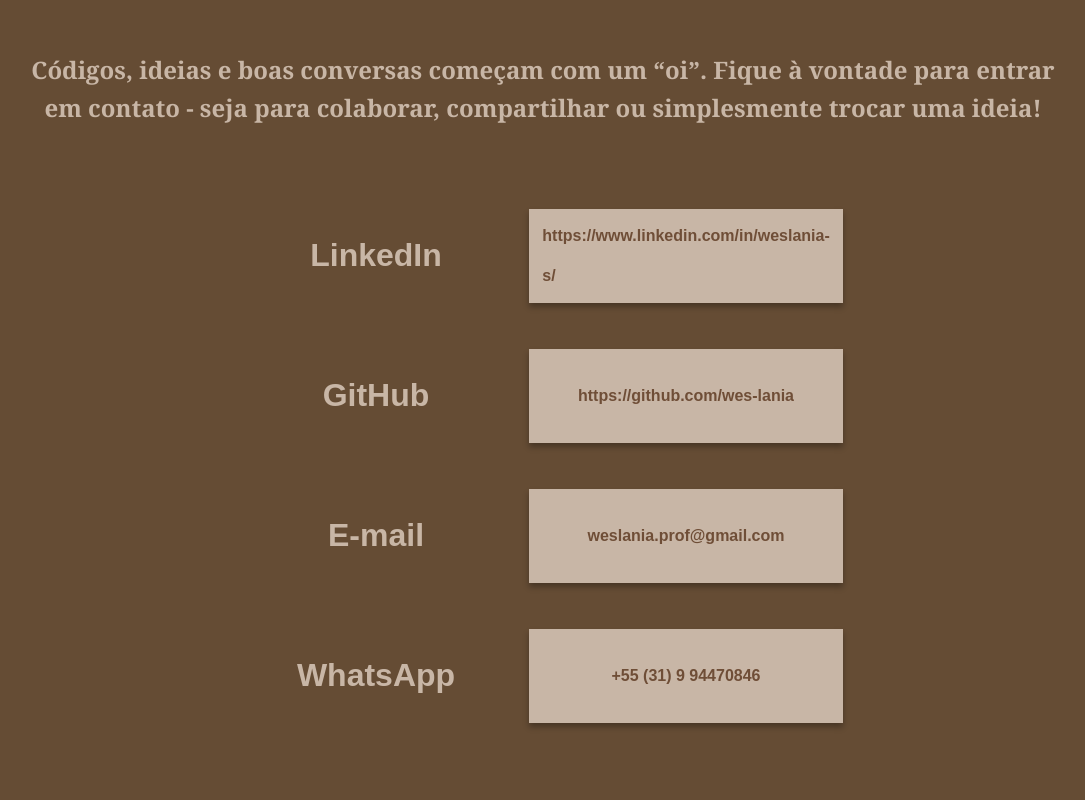
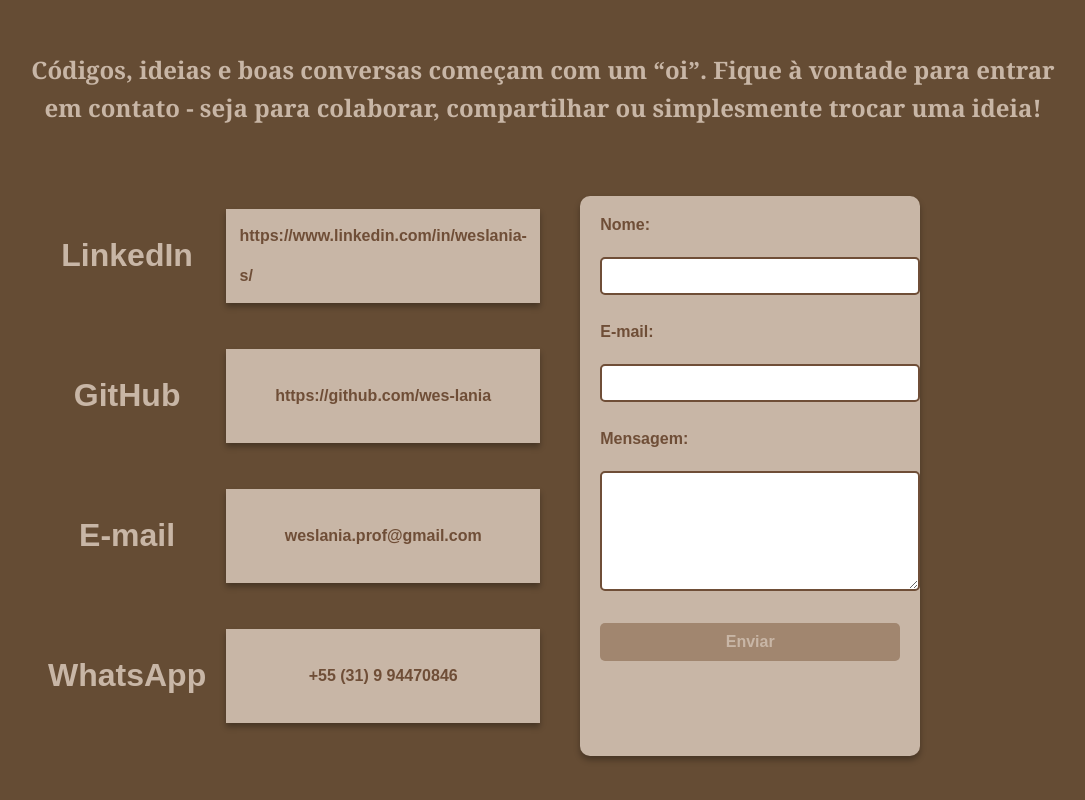
Before and after one commit to wes-lania/portfolio, a plain HTML site: page index.html in a window 1280 px wide. Shown: the part 2757-3557 px from the top of the page, without its empty margins (72-1157 px from the left). Drawn offline with Linux system fonts and the light colour scheme.

Commit message:
Inserido requisito de formulário

```diff
--- a/index.html
+++ b/index.html
@@ -133,6 +133,7 @@
         Fique à vontade para entrar em contato - seja para colaborar, compartilhar ou simplesmente trocar uma ideia!</h1>
       </p>
     </div>
+    <div class="container-contato-wrapper">
       <div class="container-contato">
         <span class="texto-contato-item item-1">LinkedIn</span>
         <div class="menu-contato item-2">
@@ -149,6 +150,18 @@
         <span class="texto-contato-item item-7">WhatsApp</span>
         <div class="menu-contato item-8">
           <p>+55 (31) 9 94470846</p>
+        </div>
+      </div>
+      <div class="container-formulario">
+        <form action="#" method="post">
+          <label for="nome">Nome:</label><br>
+          <input type="text" id="nome" name="nome" required><br><br>
+          <label for="email">E-mail:</label><br>
+          <input type="email" id="email" name="email" required><br><br>
+          <label for="mensagem">Mensagem:</label><br>
+          <textarea id="mensagem" name="mensagem" rows="4" required></textarea><br><br>
+          <button type="submit">Enviar</button>
+        </form>
       </div>
     </div>
   </div>
--- a/style.css
+++ b/style.css
@@ -336,11 +336,11 @@ p {
 
 /* Texto da seção Sobre */
 .texto-contato {
-  font-size: 3.0rem; /* Define o tamanho da fonte para os parágrafos na seção Sobre */
-  text-align: center; /* centralizar */
-  line-height: 1.6; /* Espaçamento entre linhas para melhor legibilidade */
-  font-weight: bold; /* Negrito */
-  margin-bottom: 10px; /* Espaço abaixo do título */
+  font-size: 3.0rem;
+  text-align: center;
+  line-height: 1.6;
+  font-weight: bold;
+  margin-bottom: 10px;
   margin-top: 0px;
   font-family: Cambria, Cochin, Georgia, Times, 'Times New Roman', serif;
 }
@@ -349,28 +349,37 @@ p {
   margin-top: 20px;
 }
 
+/* Wrapper para alinhar contatos e formulário */
+.container-contato-wrapper {
+  display: grid;
+  grid-template-columns: 1fr 1fr;
+  gap: 20px;
+  width: 100%;
+  max-width: 1200px;
+  margin: 0 auto;
+}
+
 /*Container dos contatos*/
 .container-contato {
   display: grid;
-  grid-template-columns: 1fr 1fr; /* Duas colunas de largura igual */
-  gap: 20px; /* Espaço entre os retângulos */
-  justify-content: center; /* Centraliza o grid */
+  grid-template-columns: 1fr 1fr;
+  gap: 20px;
+  justify-content: center;
   align-items: center;
   padding: 20px;
-  max-width: 600px; /* Limita a largura total */
-  margin: 0 auto; /* Centraliza o contêiner na página */
+  max-width: 600px;
 }
 
 /* Estilo para os textos (itens ímpares) */
 .texto-contato-item {
-  display: block; /* Garante que o span se comporte como bloco */
+  display: block;
   font-size: 2.0rem;
   font-family: Arial, Helvetica, sans-serif;
-  color: #C8B6A6; /* Cor do texto para contrastar com o fundo #654C34 */
+  color: #C8B6A6;
   text-align: center;
-  padding: 10px 0; /* Espaçamento vertical */
-  background-color: transparent; /* Sem fundo */
-  border: none; /* Sem borda */
+  padding: 10px 0;
+  background-color: transparent;
+  border: none;
   font-weight: bold;
   height: 100px;
   display: flex;
@@ -386,8 +395,8 @@ p {
   width: 250px;
   height: 50px;
   padding: 20px 30px;
-  background-color: #C8B6A6; /* Fundo mais claro */
-  color: #6F4E37; /* Texto visível */
+  background-color: #C8B6A6;
+  color: #6F4E37;
   text-decoration: none;
   font-size: 1.0rem;
   font-family: Arial, Helvetica, sans-serif;
@@ -397,15 +406,84 @@ p {
   transition: background-color 0.3s ease;
   font-weight: bold;
   box-shadow: 0 4px 6px rgba(0, 0, 0, 0.3);
-  border: 2px solid #C8B6A6; /* Borda para simular campo */
+  border: 2px solid #C8B6A6;
 }
 
 /* Efeito de hover no menu contato */
 .menu-contato:hover {
-  transform: scale(1.1); /* Faz o "zoom out" crescer um pouco */
-  background-color: #A1866F; /* Cor alternativa no hover */
-  color: #6F4E37; /* Cor do texto no hover */
+  transform: scale(1.1);
+  background-color: #A1866F;
+  color: #6F4E37;
 }
+
+/* Estilo do formulário */
+.container-formulario {
+  /* ALTERAR AQUI: Adicionar margem superior para ajustar a posição para baixo */
+  margin-top: 20px; /* Ajuste inicial, pode ser modificado */
+  padding: 20px;
+  background-color: #C8B6A6;
+  border-radius: 10px;
+  box-shadow: 0 4px 6px rgba(0, 0, 0, 0.3);
+  color: #6F4E37;
+  width: 100%;
+  max-width: 300px;
+}
+
+.container-formulario label {
+  font-size: 1.0rem;
+  font-weight: bold;
+  margin-bottom: 5px;
+  display: block;
+}
+
+.container-formulario input,
+.container-formulario textarea {
+  width: 100%;
+  padding: 8px;
+  margin-bottom: 10px;
+  border: 2px solid #6F4E37;
+  border-radius: 5px;
+  font-size: 1.0rem;
+  background-color: #fff;
+  color: #6F4E37;
+}
+
+.container-formulario textarea {
+  resize: vertical;
+  min-height: 100px;
+}
+
+.container-formulario button {
+  width: 100%;
+  padding: 10px;
+  background-color: #A1866F;
+  color: #C8B6A6;
+  border: none;
+  border-radius: 5px;
+  font-size: 1.0rem;
+  font-weight: bold;
+  cursor: pointer;
+  transition: background-color 0.3s ease;
+}
+
+.container-formulario button:hover {
+  background-color: #6F4E37;
+  color: #C8B6A6;
+}
+
+/* Responsividade para telas menores */
+@media (max-width: 768px) {
+  .container-contato-wrapper {
+    grid-template-columns: 1fr;
+  }
+  .container-contato, .container-formulario {
+    max-width: 100%;
+  }
+  .container-formulario {
+    margin-top: 0; /* Remove margem em telas menores para empilhamento */
+  }
+}
+
 
 /*PÁGINA 5 - CURIOSIDADES*/
 
```
Lines whose indentation alone changed are shown as unchanged.
